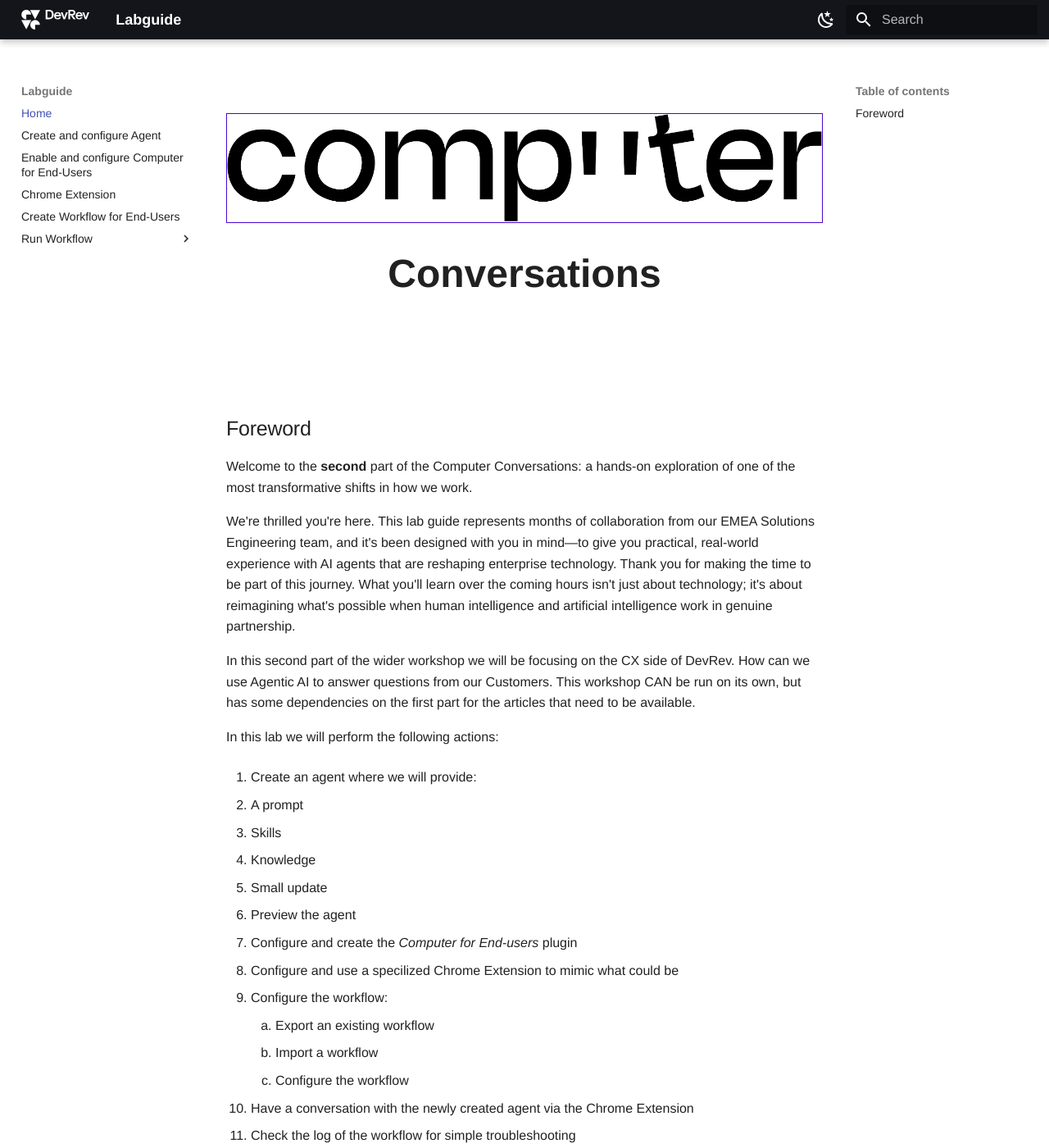
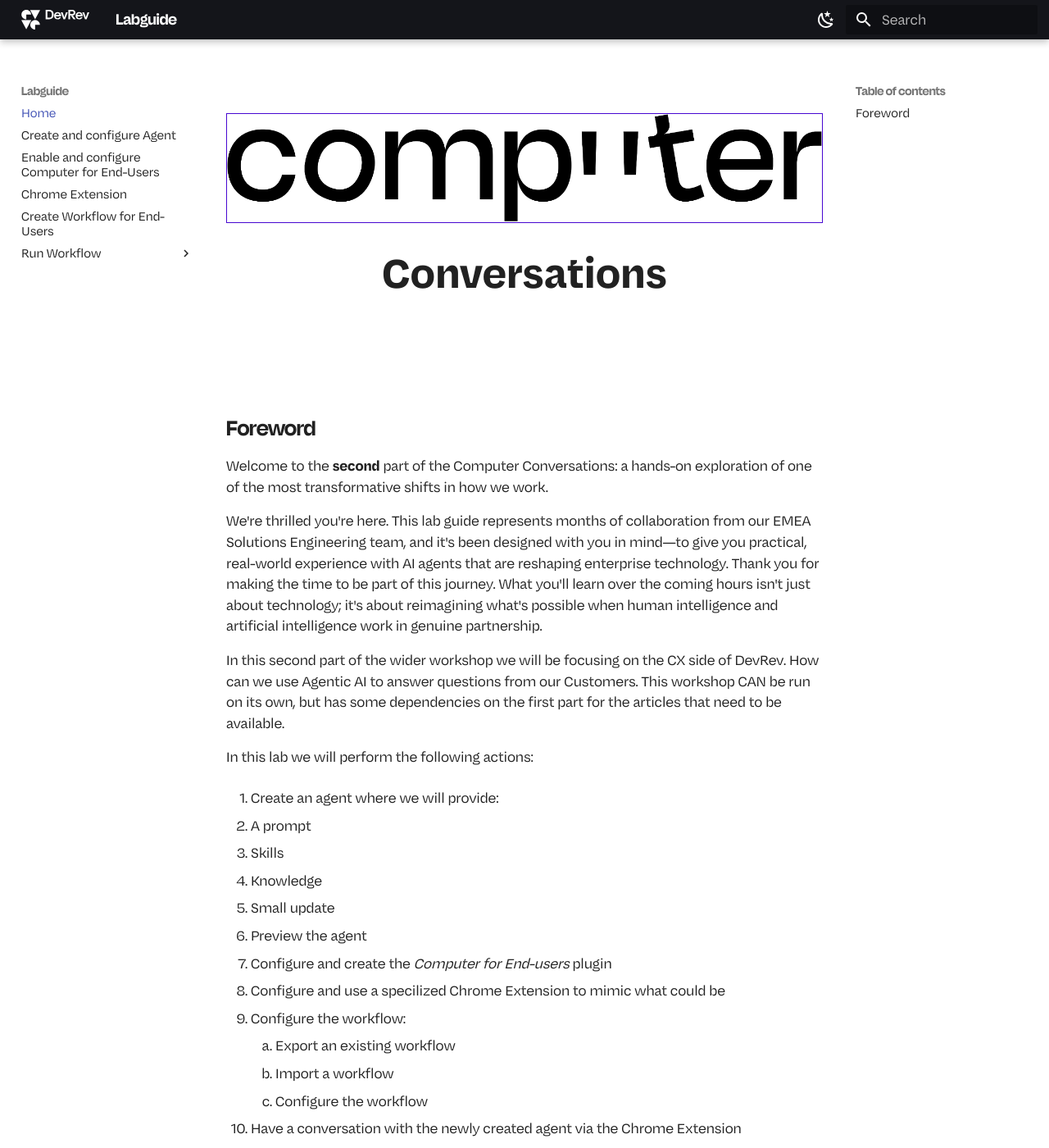
Before and after one commit to wessenstam/Labguide_2, an MkDocs documentation site: the page built from docs/index.md, in a window 1280 px wide and 1400 px high. Shown: the whole window at 82% size. Built offline with MkDocs 1.6.1 and Material for MkDocs 9.7.7, drawn with Linux system fonts in a browser that asks for light colours; some web fonts are replaced.

Commit message:
Add self-hosted Chip fonts for DevRev brand typography
Disable Material Google Fonts and ship Chip Text, Display, and Mono via WOFF2 in docs/css/fonts/.

Co-authored-by: Cursor <cursoragent@cursor.com>

```diff
--- a/docs/css/extra.css
+++ b/docs/css/extra.css
@@ -56,3 +56,83 @@ pre {
     white-space: pre-wrap;
     word-wrap: break-word;
 }
+
+/* ============================================================
+   DevRev Chip fonts (self-hosted WOFF2)
+   ============================================================ */
+
+@font-face {
+  font-family: "Chip Text";
+  src: url("fonts/ChipText-Regular.woff2") format("woff2");
+  font-weight: 400;
+  font-style: normal;
+  font-display: swap;
+}
+@font-face {
+  font-family: "Chip Text";
+  src: url("fonts/ChipText-Medium.woff2") format("woff2");
+  font-weight: 500;
+  font-style: normal;
+  font-display: swap;
+}
+@font-face {
+  font-family: "Chip Text";
+  src: url("fonts/ChipText-Bold.woff2") format("woff2");
+  font-weight: 700;
+  font-style: normal;
+  font-display: swap;
+}
+@font-face {
+  font-family: "Chip Display";
+  src: url("fonts/ChipDisplay-Semibold.woff2") format("woff2");
+  font-weight: 600;
+  font-style: normal;
+  font-display: swap;
+}
+@font-face {
+  font-family: "Chip Display";
+  src: url("fonts/ChipDisplay-Bold.woff2") format("woff2");
+  font-weight: 700;
+  font-style: normal;
+  font-display: swap;
+}
+@font-face {
+  font-family: "Chip Mono";
+  src: url("fonts/ChipMono-Medium.woff2") format("woff2");
+  font-weight: 500;
+  font-style: normal;
+  font-display: swap;
+}
+
+:root {
+  --md-text-font: "Chip Text";
+  --md-code-font: "Chip Mono";
+  --md-text-font-family: "Chip Text", system-ui, -apple-system, sans-serif;
+  --md-code-font-family: "Chip Mono", ui-monospace, monospace;
+}
+
+body,
+input,
+.md-typeset {
+  font-family: "Chip Text", system-ui, -apple-system, sans-serif;
+  letter-spacing: -0.01em;
+}
+
+.md-typeset h1,
+.md-typeset h2,
+.md-typeset h3,
+.md-typeset h4,
+.md-typeset h5,
+.md-typeset h6,
+.md-header__title,
+.md-nav__title {
+  font-family: "Chip Display", "Chip Text", sans-serif;
+  font-weight: 700;
+}
+
+.md-typeset code,
+.md-typeset pre,
+.md-typeset kbd,
+.md-typeset .md-code__content {
+  font-family: "Chip Mono", ui-monospace, monospace;
+}
--- a/mkdocs.yml
+++ b/mkdocs.yml
@@ -5,9 +5,7 @@ copyright: Copyright &copy; 2026 DevRev
 theme:
   name: material
 
-  font:
-    text: Helvetica
-    code: Helvetica
+  font: false  # disable Google Fonts; Chip fonts self-hosted in css/extra.css
 
   logo: img/Logo1.svg
 
```
Also changed, not shown: docs/css/fonts/ChipDisplay-Bold.woff2 (added), docs/css/fonts/ChipDisplay-Semibold.woff2 (added), docs/css/fonts/ChipMono-Medium.woff2 (added), docs/css/fonts/ChipText-Bold.woff2 (added), docs/css/fonts/ChipText-Medium.woff2 (added), docs/css/fonts/ChipText-Regular.woff2 (added).
